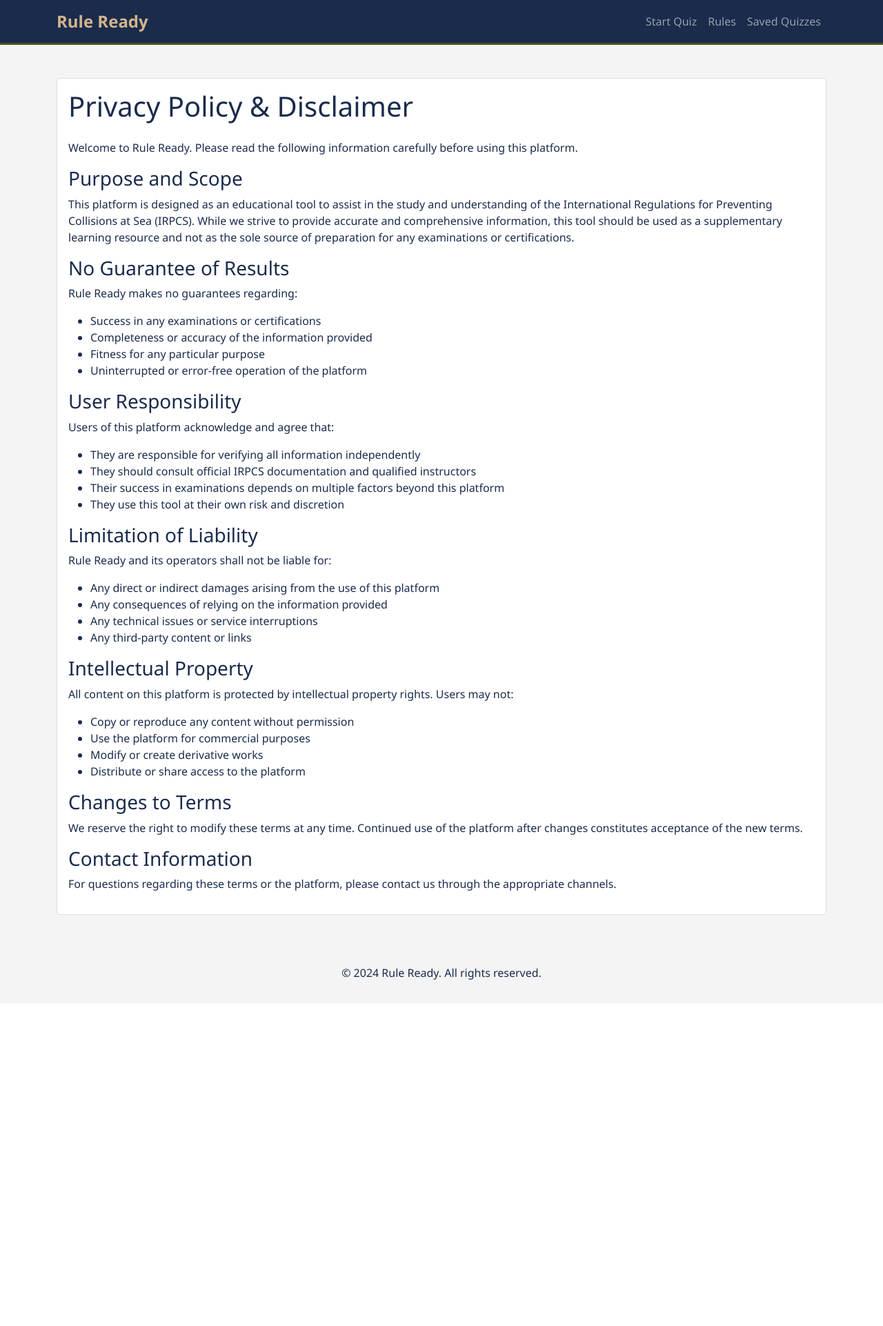
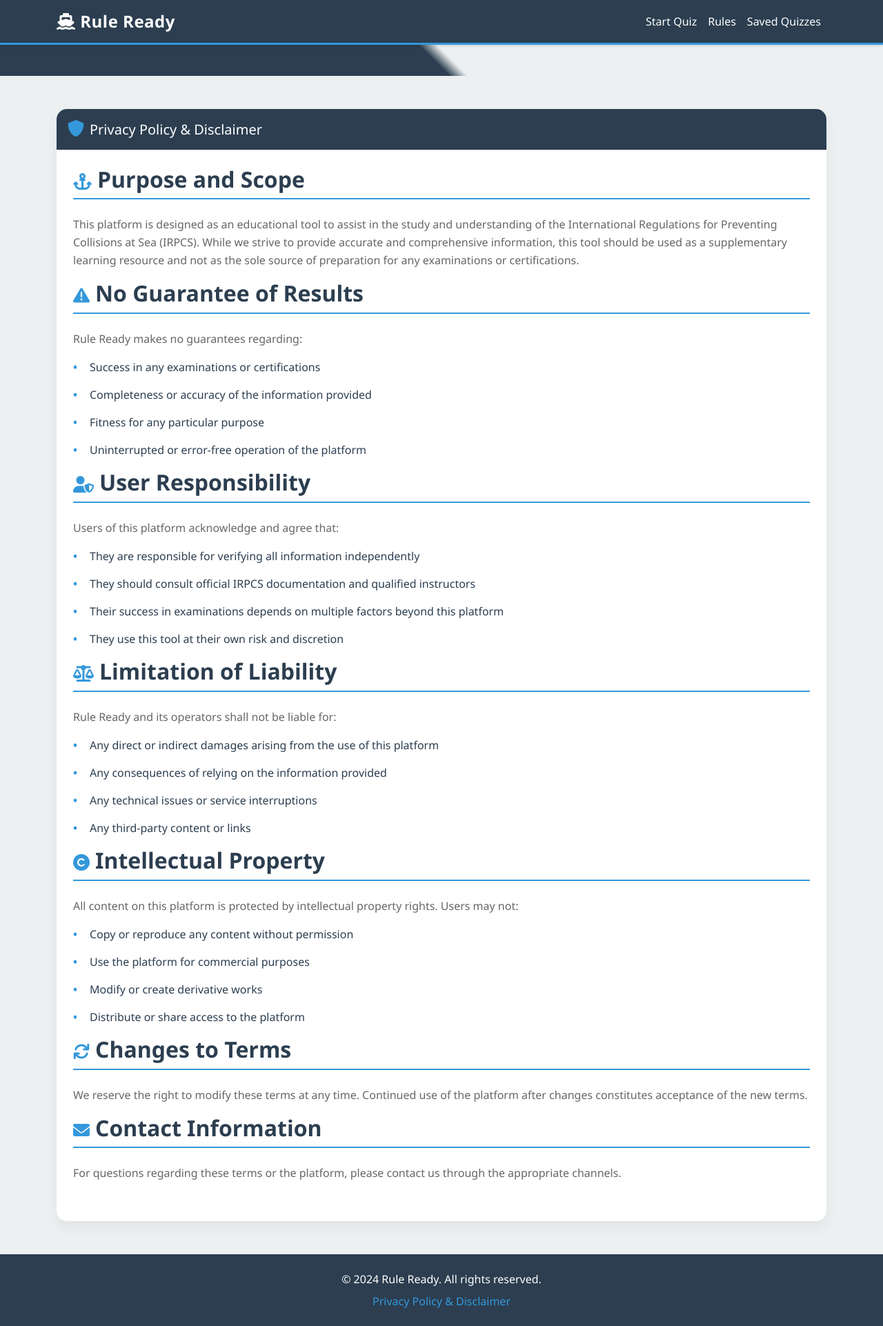
Before and after one commit to matthewcoxall12/irpcs-quiz-generator, a Flask app: page /policy in a window 1280 px wide. Shown: the whole page at 69% size. Before the commit the page ends 1420 px from the top, so only its background shows below. Run offline with Flask 3, Linux system fonts and the light colour scheme.

Commit message:
V2: Added nautical theme and icons across all pages

```diff
--- a/templates/policy.html
+++ b/templates/policy.html
@@ -8,64 +8,154 @@
     <link href="https://cdnjs.cloudflare.com/ajax/libs/font-awesome/6.0.0/css/all.min.css" rel="stylesheet">
     <style>
         :root {
-            --navy-blue: #1a2b4c;
-            --military-green: #4b5320;
-            --camo-gray: #8b8980;
-            --desert-tan: #d2b48c;
-            --warning-yellow: #ffd700;
-            --danger-red: #8b0000;
+            --primary-blue: #2c3e50;
+            --secondary-blue: #3498db;
+            --accent-blue: #2980b9;
+            --light-gray: #ecf0f1;
+            --dark-gray: #2c3e50;
+            --white: #ffffff;
+            --success-green: #27ae60;
         }
 
         body {
-            background-color: #f4f4f4;
+            background-color: var(--light-gray);
             font-family: 'Segoe UI', Tahoma, Geneva, Verdana, sans-serif;
-            color: var(--navy-blue);
+            color: var(--dark-gray);
+            padding-top: 60px;
         }
 
         .navbar {
-            background-color: var(--navy-blue);
-            border-bottom: 3px solid var(--military-green);
+            background-color: var(--primary-blue);
+            border-bottom: 3px solid var(--secondary-blue);
+            box-shadow: 0 2px 4px rgba(0,0,0,0.1);
+            position: fixed;
+            top: 0;
+            left: 0;
+            right: 0;
+            z-index: 1030;
         }
 
         .navbar-brand {
-            color: var(--desert-tan) !important;
-            font-weight: bold;
+            color: var(--white) !important;
+            font-weight: 600;
             font-size: 1.5rem;
+            letter-spacing: 0.5px;
+        }
+
+        .nav-link {
+            color: var(--white) !important;
+            font-weight: 500;
+            transition: color 0.3s ease;
+        }
+
+        .nav-link:hover {
+            color: var(--secondary-blue) !important;
+        }
+
+        .card {
+            background-color: var(--white);
+            border-radius: 15px;
+            box-shadow: 0 10px 20px rgba(0,0,0,0.05);
+            margin-bottom: 1.5rem;
+            transition: all 0.3s ease;
+            border: none;
+            overflow: hidden;
+        }
+
+        .card:hover {
+            transform: translateY(-5px);
+            box-shadow: 0 15px 30px rgba(0,0,0,0.1);
+        }
+
+        .card-header {
+            background-color: var(--primary-blue);
+            color: var(--white);
+            font-weight: 600;
+            padding: 1rem;
+        }
+
+        .card-body {
+            padding: 1.5rem;
         }
 
         .policy-section {
-            background-color: white;
-            border-radius: 15px;
-            box-shadow: 0 4px 6px rgba(0, 0, 0, 0.1);
-            padding: 2rem;
-            margin: 2rem 0;
+            margin-bottom: 2rem;
         }
 
         .policy-section h2 {
-            color: var(--navy-blue);
+            color: var(--primary-blue);
+            font-weight: 600;
             margin-bottom: 1.5rem;
-            border-bottom: 2px solid var(--military-green);
             padding-bottom: 0.5rem;
+            border-bottom: 2px solid var(--secondary-blue);
+        }
+
+        .policy-section h3 {
+            color: var(--primary-blue);
+            font-weight: 600;
+            margin-top: 2rem;
+            margin-bottom: 1rem;
         }
 
         .policy-section p {
             line-height: 1.6;
+            color: #666;
             margin-bottom: 1rem;
         }
 
         .policy-section ul {
-            margin-bottom: 1.5rem;
+            list-style-type: none;
+            padding-left: 0;
         }
 
         .policy-section li {
-            margin-bottom: 0.5rem;
+            margin-bottom: 1rem;
+            padding-left: 1.5rem;
+            position: relative;
+        }
+
+        .policy-section li:before {
+            content: "•";
+            color: var(--secondary-blue);
+            font-weight: bold;
+            position: absolute;
+            left: 0;
+        }
+
+        .nautical-icon {
+            font-size: 1.5rem;
+            margin-right: 0.5rem;
+            color: var(--secondary-blue);
+        }
+
+        footer {
+            background-color: var(--primary-blue);
+            color: var(--white);
+            margin-top: 3rem;
+        }
+
+        footer a {
+            color: var(--secondary-blue) !important;
+            text-decoration: none;
+            transition: color 0.3s ease;
+        }
+
+        footer a:hover {
+            color: var(--white) !important;
+        }
+
+        .wave-decoration {
+            position: relative;
+            height: 50px;
+            background: linear-gradient(45deg, var(--primary-blue) 49%, transparent 51%);
+            margin-bottom: 2rem;
         }
     </style>
 </head>
 <body>
     <nav class="navbar navbar-expand-lg navbar-dark">
         <div class="container">
-            <a class="navbar-brand" href="/">Rule Ready</a>
+            <a class="navbar-brand" href="/"><i class="fas fa-ship"></i> Rule Ready</a>
             <button class="navbar-toggler" type="button" data-bs-toggle="collapse" data-bs-target="#navbarNav">
                 <span class="navbar-toggler-icon"></span>
             </button>
@@ -85,16 +175,19 @@
         </div>
     </nav>
 
+    <div class="wave-decoration"></div>
+
     <div class="container my-5">
         <div class="card">
+            <div class="card-header">
+                <h5 class="mb-0"><i class="fas fa-shield-alt nautical-icon"></i>Privacy Policy & Disclaimer</h5>
+            </div>
             <div class="card-body">
-                <h1 class="card-title mb-4">Privacy Policy & Disclaimer</h1>
-                <p>Welcome to Rule Ready. Please read the following information carefully before using this platform.</p>
-
-                <h3>Purpose and Scope</h3>
+                <div class="policy-section">
+                    <h2><i class="fas fa-anchor nautical-icon"></i>Purpose and Scope</h2>
                     <p>This platform is designed as an educational tool to assist in the study and understanding of the International Regulations for Preventing Collisions at Sea (IRPCS). While we strive to provide accurate and comprehensive information, this tool should be used as a supplementary learning resource and not as the sole source of preparation for any examinations or certifications.</p>
 
-                <h3>No Guarantee of Results</h3>
+                    <h2><i class="fas fa-exclamation-triangle nautical-icon"></i>No Guarantee of Results</h2>
                     <p>Rule Ready makes no guarantees regarding:</p>
                     <ul>
                         <li>Success in any examinations or certifications</li>
@@ -103,7 +196,7 @@
                         <li>Uninterrupted or error-free operation of the platform</li>
                     </ul>
 
-                <h3>User Responsibility</h3>
+                    <h2><i class="fas fa-user-shield nautical-icon"></i>User Responsibility</h2>
                     <p>Users of this platform acknowledge and agree that:</p>
                     <ul>
                         <li>They are responsible for verifying all information independently</li>
@@ -112,7 +205,7 @@
                         <li>They use this tool at their own risk and discretion</li>
                     </ul>
 
-                <h3>Limitation of Liability</h3>
+                    <h2><i class="fas fa-balance-scale nautical-icon"></i>Limitation of Liability</h2>
                     <p>Rule Ready and its operators shall not be liable for:</p>
                     <ul>
                         <li>Any direct or indirect damages arising from the use of this platform</li>
@@ -121,7 +214,7 @@
                         <li>Any third-party content or links</li>
                     </ul>
 
-                <h3>Intellectual Property</h3>
+                    <h2><i class="fas fa-copyright nautical-icon"></i>Intellectual Property</h2>
                     <p>All content on this platform is protected by intellectual property rights. Users may not:</p>
                     <ul>
                         <li>Copy or reproduce any content without permission</li>
@@ -130,11 +223,12 @@
                         <li>Distribute or share access to the platform</li>
                     </ul>
 
-                <h3>Changes to Terms</h3>
+                    <h2><i class="fas fa-sync nautical-icon"></i>Changes to Terms</h2>
                     <p>We reserve the right to modify these terms at any time. Continued use of the platform after changes constitutes acceptance of the new terms.</p>
 
-                <h3>Contact Information</h3>
+                    <h2><i class="fas fa-envelope nautical-icon"></i>Contact Information</h2>
                     <p>For questions regarding these terms or the platform, please contact us through the appropriate channels.</p>
+                </div>
             </div>
         </div>
     </div>
@@ -142,6 +236,7 @@
     <footer class="py-4">
         <div class="container text-center">
             <p class="mb-2">© 2024 Rule Ready. All rights reserved.</p>
+            <p class="mb-0"><a href="/policy">Privacy Policy & Disclaimer</a></p>
         </div>
     </footer>
 
```
Also changed, not shown: templates/home.html (+65 -11 lines), templates/quiz.html (+5 -5 lines), templates/saved_quizzes.html (+11 -5 lines). Lines whose indentation alone changed are shown as unchanged.
